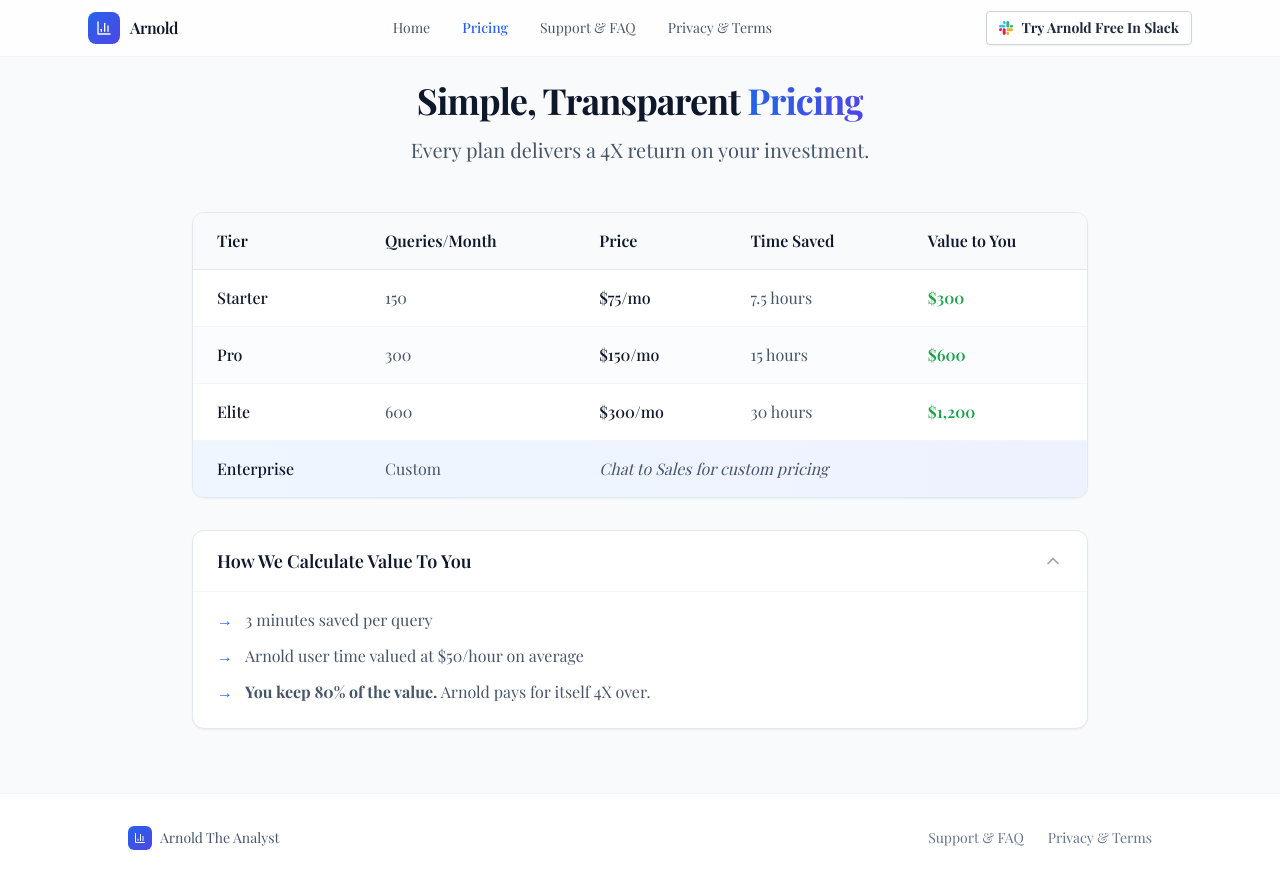
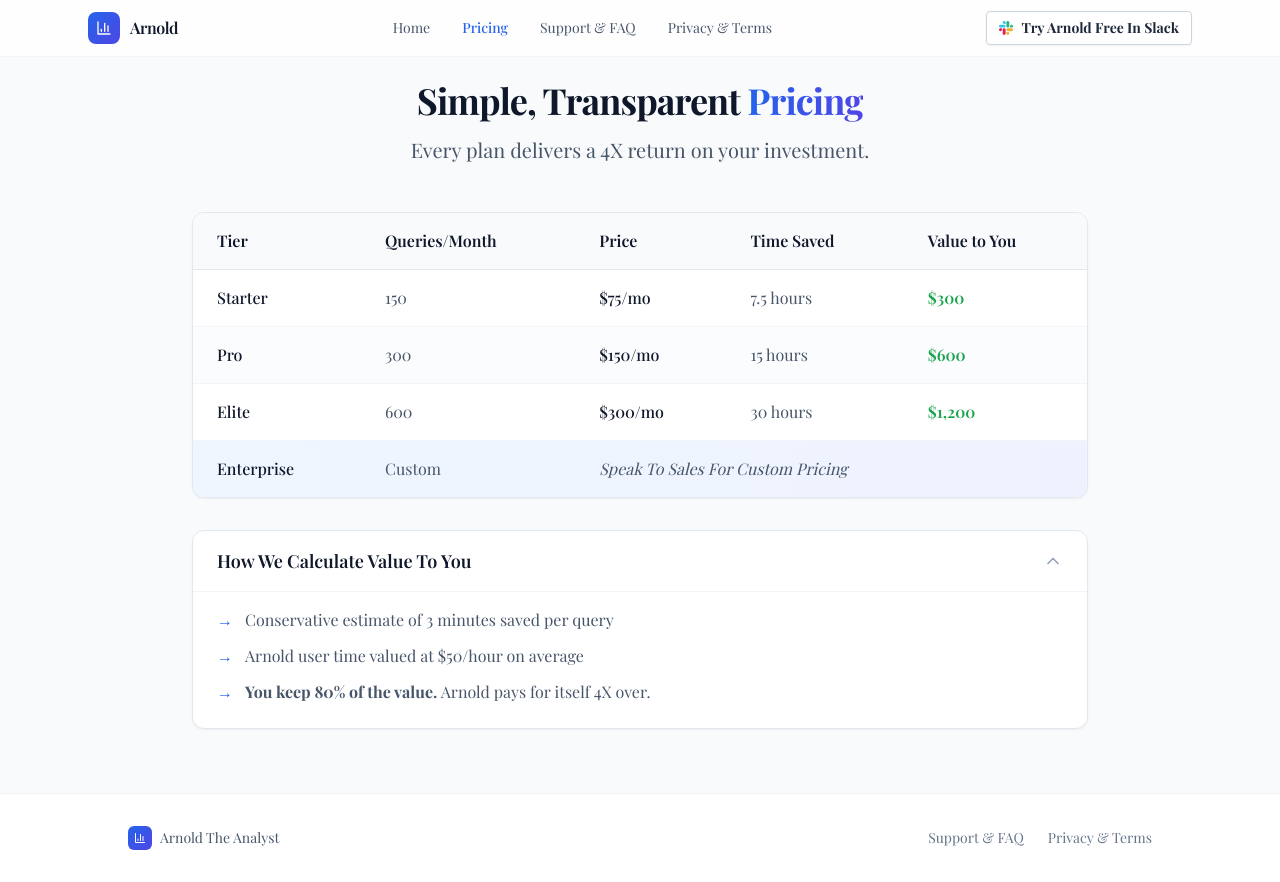
Before and after one commit to McGovs/arnold-the-analyst-frontend-v2-markdown, a React (Vite) app: page /pricing in a window 1280 px wide. Both pictures are taken after a click on the button "How We Calculate Value To You". Built offline with nearby package versions, Linux system fonts and the light colour scheme; a web font is replaced by a local one.

Commit message:
Update Pricing.tsx

```diff
--- a/src/pages/Pricing.tsx
+++ b/src/pages/Pricing.tsx
@@ -119,7 +119,7 @@ export default function Pricing() {
                       <td className="px-6 py-4 text-base font-medium text-slate-900">Enterprise</td>
                       <td className="px-6 py-4 text-base text-slate-600">Custom</td>
                       <td colSpan={3} className="px-6 py-4 text-base text-slate-600 italic">
-                        Chat to Sales for custom pricing
+                        Speak To Sales For Custom Pricing
                       </td>
                     </tr>
                   </tbody>
@@ -150,7 +150,7 @@ export default function Pricing() {
                   <ul className="space-y-3 text-slate-600">
                     <li className="flex items-start gap-3 text-base">
                       <span className="text-blue-600 font-bold">→</span>
-                      <span>3 minutes saved per query</span>
+                      <span>Conservative estimate of 3 minutes saved per query</span>
                     </li>
                     <li className="flex items-start gap-3 text-base">
                       <span className="text-blue-600 font-bold">→</span>
```
